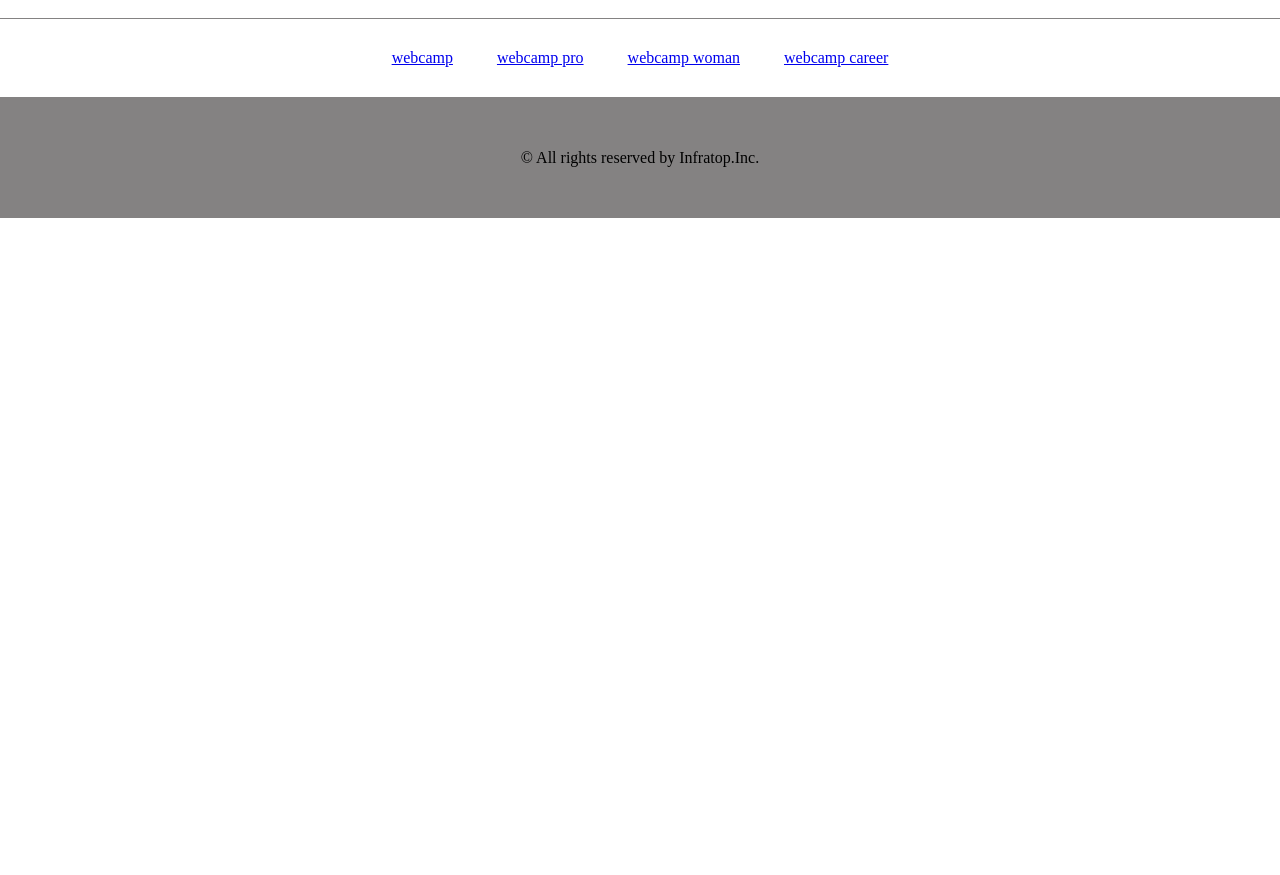
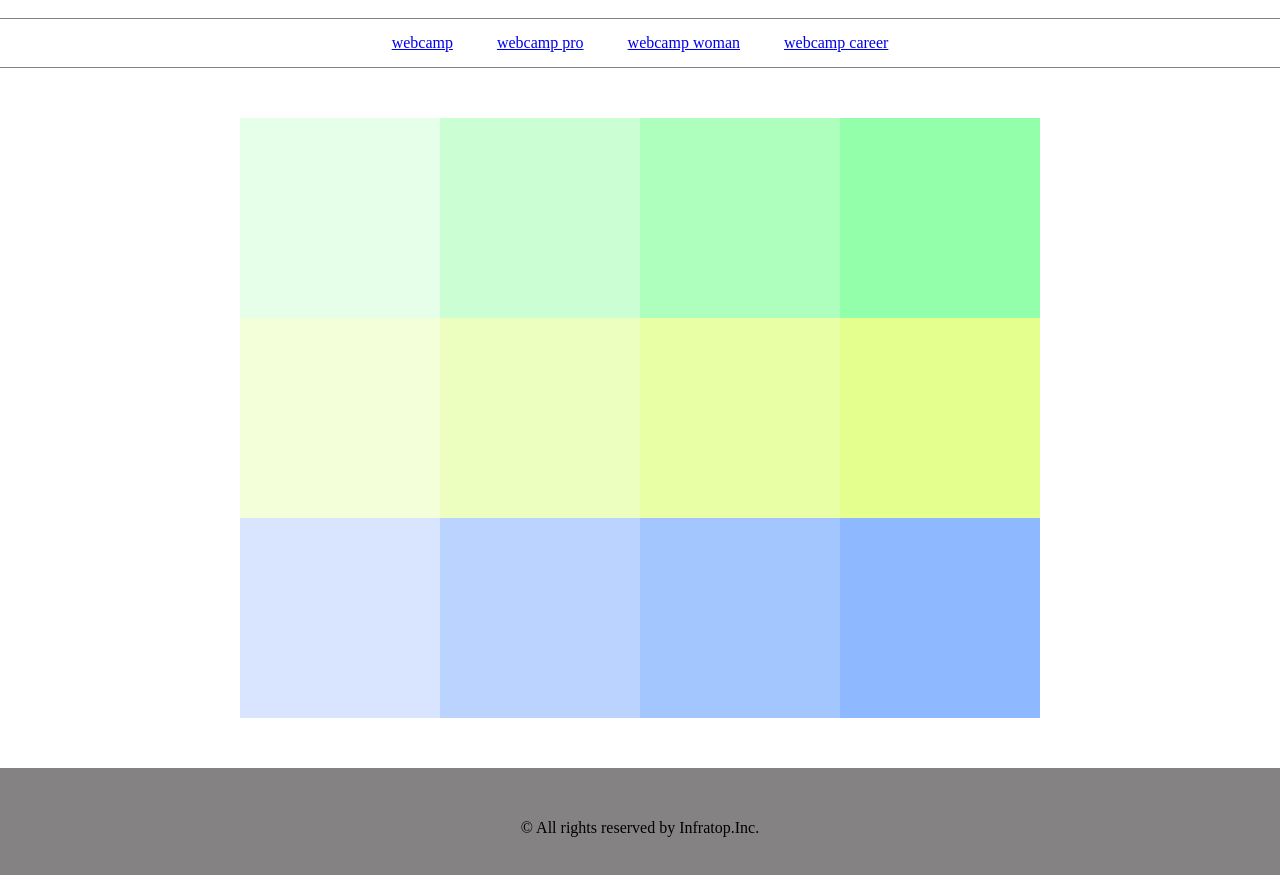
Before and after one commit to matsu0324/chapter1-5, a plain HTML site: page index.html in a window 1280 px wide. Shown: the part 59-934 px from the top of the page. Before the commit the page ends 800 px from the top, so only its background shows below. Drawn offline with Linux system fonts and the light colour scheme.

Commit message:
[Finish] 1-5

```diff
--- a/style.css
+++ b/style.css
@@ -21,12 +21,86 @@ header {
 .nav-list-item {
   list-style: none;
   display: inline-block;
-  margin: 15px 20px;
+  margin: 0 20px;
 }
 
-. {
+.main {
+  width: 800px;
+  margin: 50px auto;
   display: flex;
   flex-wrap: wrap;
+}
+
+.box1 {
+  width: 200px;
+  height: 200px;
+  background-color: #e6ffe9;
+}
+
+.box2 {
+  width: 200px;
+  height: 200px;
+  background-color: #cbffd3;
+}
+
+.box3 {
+  width: 200px;
+  height: 200px;
+  background-color: #aeffbd;
+}
+
+.box4 {
+  width: 200px;
+  height: 200px;
+  background-color: #93ffab;
+}
+
+.box5 {
+  width: 200px;
+  height: 200px;
+  background-color: #f3ffd8;
+}
+
+.box6 {
+  width: 200px;
+  height: 200px;
+  background-color: #edffbe;
+}
+
+.box7 {
+  width: 200px;
+  height: 200px;
+  background-color: #e9ffa5;
+}
+
+.box8 {
+  width: 200px;
+  height: 200px;
+  background-color: #e4ff8d;
+}
+
+.box9 {
+  width: 200px;
+  height: 200px;
+  background-color: #d9e5ff;
+}
+
+.box10 {
+  width: 200px;
+  height: 200px;
+  background-color: #bad3ff;
+}
+
+.box11 {
+  width: 200px;
+  height: 200px;
+  background-color: #a4c6ff;
+}
+
+.box12 {
+  width: 200px;
+  height: 200px;
+  background-color: #8eb8ff;
 }
 
 footer {
```
